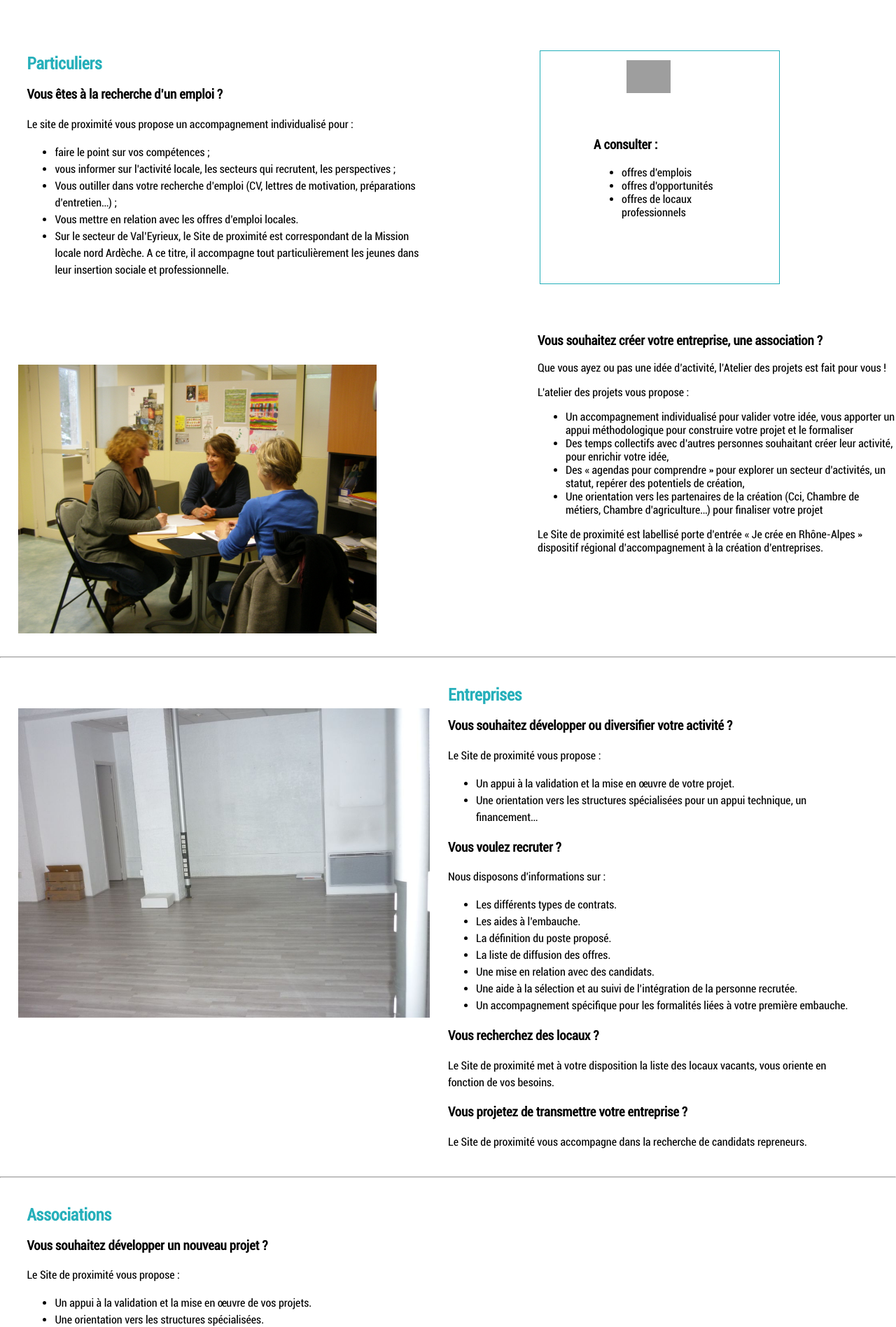
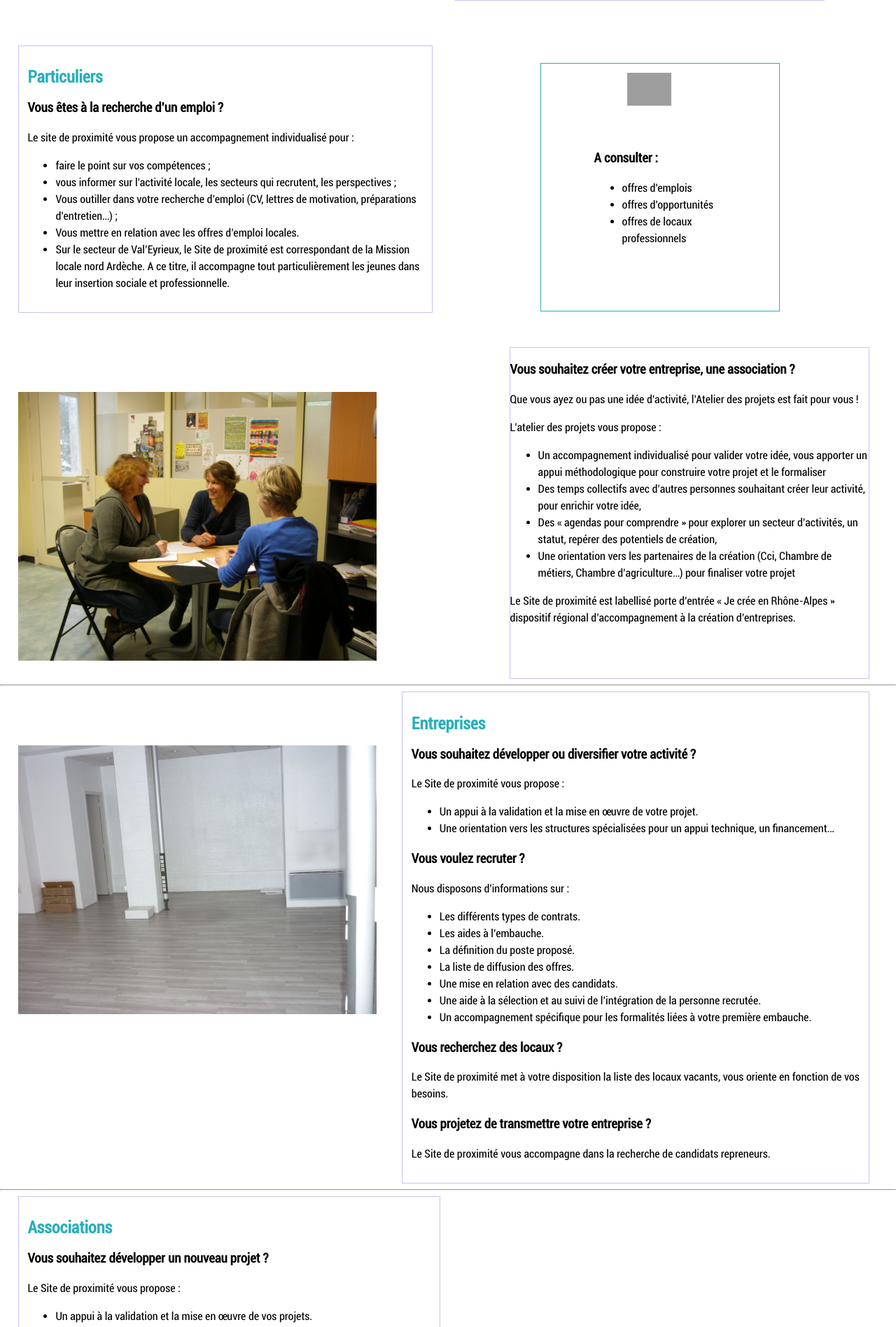
Before and after one commit to mariefontanel/site-proximite07, a PHP site: page / in a window 1280 px wide; the page is wider, and only the part inside the window is pictured. Shown: the part 963-2859 px from the top of that part at 70% size. Run offline with PHP 8.4, Linux system fonts and the light colour scheme; grey boxes are pictures that could not be loaded.

Commit message:
mise en forme des border sur texte et mis hauteru de ligne sur body

```diff
--- a/css/style.css
+++ b/css/style.css
@@ -27,6 +27,7 @@ body{
   font-family: 'Roboto-Condensed';
   overflow-x: hidden;
   background-color:F7F4F1;
+  line-height: 1.5em;
 
 }
 
@@ -105,6 +106,7 @@ a:hover {
   width: 70%;
   height: 50%;
     /* Pour voir les limites du formulaire */
+
   padding: 1em;
   border: 1px solid #CCC;
   background-color: #6D6B6C;
@@ -196,12 +198,13 @@ a:hover {
 
 .introduction{
 	width: 500px;
-  height: 430px;
+ /* height: 430px;*/
   margin-right: 8%;
   margin-bottom: 5%;
   float: right;
   margin-top: 5%;
   padding: 1%;
+  border:1px solid #C5C2FF;
 }
 
 .texte_presentation{
@@ -231,12 +234,12 @@ a:hover {
 	margin-left: 2%;
 }
 
-.bloc_gauche{
+.bloc_gauche {
   margin-right: 2%;
   width: 45%;
   padding: 1%;
   height: 50%;
-   line-height: 1.5em;
+  border: 1px solid #C5C2FF;
 }
 
 
@@ -277,7 +280,7 @@ a:hover {
 	justify-content: space-between;
 	height: 90%;
 	margin-top: 2%;
-/*	line-height: 1.5em;*/
+
 }
 
 
@@ -291,12 +294,12 @@ a:hover {
 
 
 
- .texte_creation{
- 	width:40%;
- 	float:right;
-
+.texte_creation {
+  width: 40%;
+  margin-right: 3%;
+  float: right;
+  border: 1px solid #C5C2FF;
 }
-
 /*ENTREPRISES*/
 .bloc_img_entreprises{
 	width: 100%;
@@ -309,9 +312,9 @@ a:hover {
 .img_entreprise{
 	margin-right: -10%;
   display: block;
-	padding: 5% 2% 2%;
-	width: 46%;
-	height: 94%
+  padding: 6% 2% 2%;
+  width: 40%;
+  height: 93%;
 }
 
 .texte_entreprise{
@@ -320,7 +323,7 @@ a:hover {
 	width: 50%;
 	padding: 1%;
 	height: 92%;
-	line-height: 1.5em;
+	border:1px solid #C5C2FF;
 }
 
 
@@ -332,15 +335,14 @@ a:hover {
   justify-content: space-between;
   margin-left: 2%;
   height: 90%;
+}
 
-}
 .texte_associations{
- 	/*margin-left: 2%;*/
   margin-right: 2%;
   width: 45%;
   padding: 1%;
   height: 89%;
-	line-height: 1.5em;
+  border: 1px solid #C5C2FF;
 }
 
 
@@ -350,7 +352,6 @@ margin-left: 50%;
   margin-right: 3%;
   width: 50%;
   padding: 1%;
-  line-height: 1.5em;
 }
 
 .bloc_img_droit{
@@ -386,7 +387,8 @@ margin-left: 50%;
   margin-right: 3%;
   width: 50%;
   padding: 1%;
-  line-height: 1.5em;
+  border: 1px solid #C5C2FF;
+
  }
 
 
--- a/index.php
+++ b/index.php
@@ -6,9 +6,9 @@
 			</header>
 
 			<article class="bloc_icones">
-				<a href="#bloc_particuliers"><div class="titre_bloc_icone">Particuliers</div><i class="fa fa-user fa-3x"></i>
+				<a href="#bloc_particuliers"><i class="fa fa-user fa-3x"></i><div class="titre_bloc_icone">Particuliers</div>
 				</a>
-				<a href="#bloc_entreprises"><div class="titre_bloc_icone">Entreprises</div><i class="fa fa-industry fa-3x"></i>
+				<a href="#bloc_entreprises"><i class="fa fa-industry fa-3x"></i><div class="titre_bloc_icone">Entreprises</div>
 				</a>
 				<a href="#bloc_associations"><img src="images/assos2.svg" class="icone_associations"><div class="titre_bloc_icone">Associations</div><!-- <i class="fa fa-hand-paper-o fa-3x"> --></i>
 				</a>
```
Lines whose indentation alone changed are shown as unchanged.
